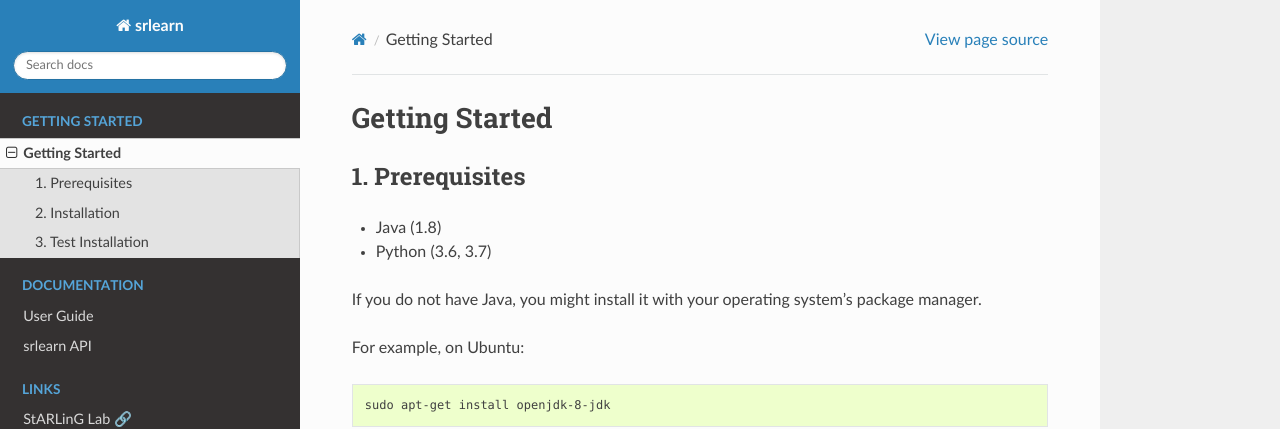
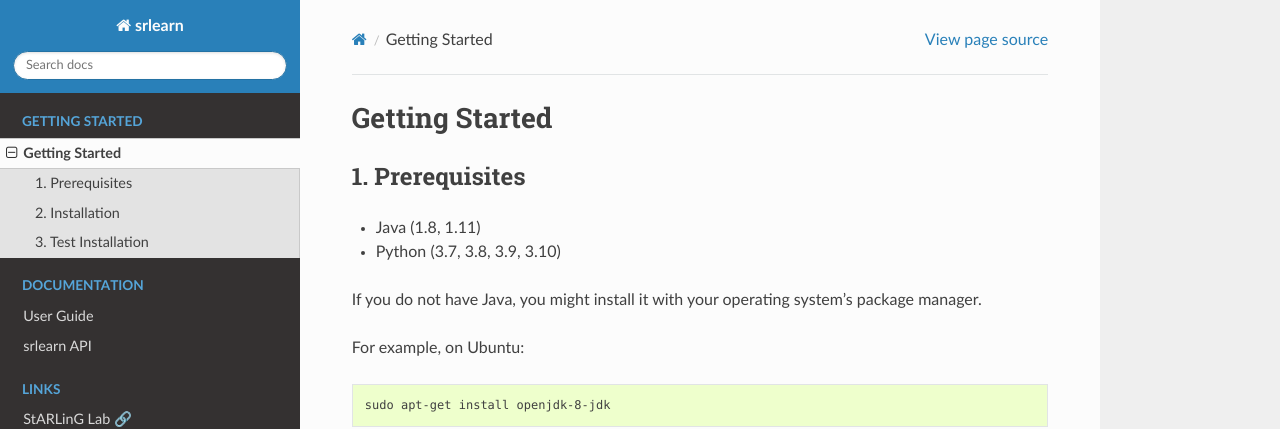
Before and after one commit to srlearn/srlearn, a Sphinx documentation site: the page built from docs/source/getting_started.rst, in a window 1280 px wide and 1309 px high. Shown: the top 429 px of the window. Built offline with Sphinx 7.4.7 and the Read the Docs theme 2.0.0, drawn with Linux system fonts in a browser that asks for light colours; pages that are not in the unit, such as notebooks, are missing from menus; the version number could not be read and is left out.

Commit message:
📝 Document valid Python/Java versions

```diff
--- a/README.rst
+++ b/README.rst
@@ -39,8 +39,8 @@
 
 **Prerequisites**:
 
-- Java 1.8
-- Python (3.6, 3.7)
+- Java (1.8, 1.11)
+- Python (3.7, 3.8, 3.9, 3.10)
 
 **Installation**
 
--- a/docs/source/getting_started.rst
+++ b/docs/source/getting_started.rst
@@ -5,8 +5,8 @@
 1. Prerequisites
 ----------------
 
-- Java (1.8)
-- Python (3.6, 3.7)
+- Java (1.8, 1.11)
+- Python (3.7, 3.8, 3.9, 3.10)
 
 If you do not have Java, you might install it with your operating system's package manager.
 
```
